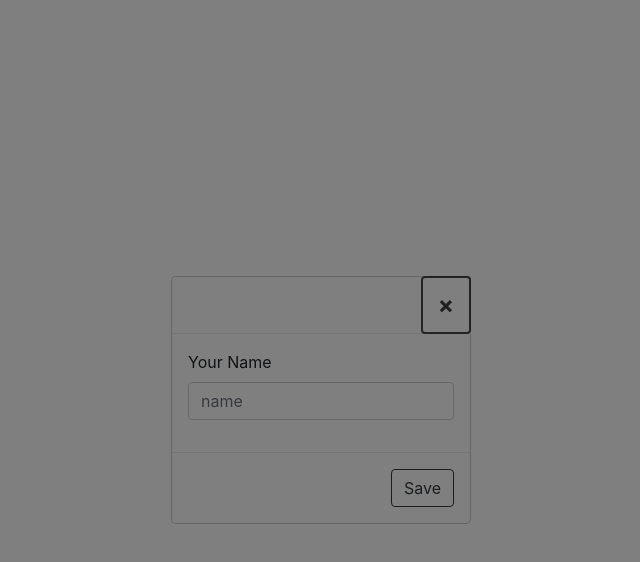
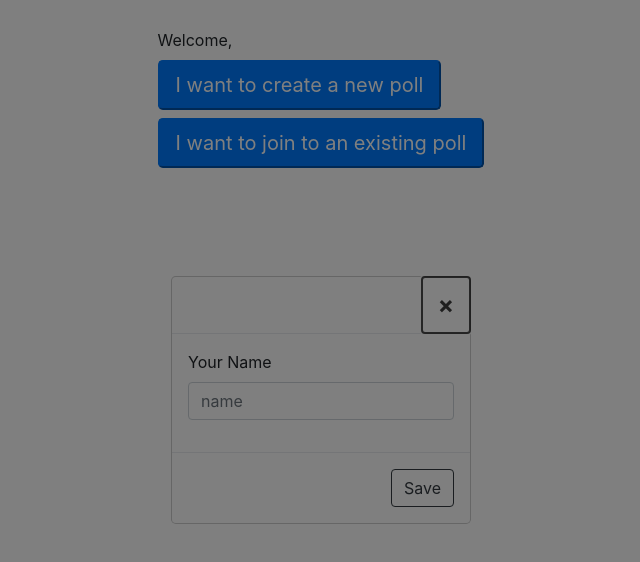
Before and after one commit to Poll-e/Poll-e, an Angular app in the folder frontend/main-component/: page / in a window 1280 px wide. Shown: the top 562 px of the page, without its empty margins (319-959 px from the left). Built offline with nearby package versions, Linux system fonts and the light colour scheme.

Commit message:
feat(main): new layout

```diff
--- a/frontend/main-component/src/app/app.component.html
+++ b/frontend/main-component/src/app/app.component.html
@@ -7,14 +7,23 @@
     align-items: center;
     flex-direction: column;
   }
+
 </style>
-<!-- Toolbar
+
+<div class="container">
 <div class="hello">
-  <span>Welcome {{this.name}}</span>
-  <div>
-    <input class="input form-control m-2" placeholder="title" />
-    <button class="btn btn-primary m-2">Let's go!</button>
+  <div class="card-body">
+
+      <p class="m-2">Welcome, {{this.name}}</p>
+      <div>
+        <div class="m-2">
+          <button class="btn-lg btn-primary">I want to create a new poll</button>
+        </div>
+        <div class="m-2">
+          <button class="btn-lg btn-primary">I want to join to an existing poll</button>
+        </div>
+      </div>
+    </div>
   </div>
 </div>
--->
 <router-outlet></router-outlet>
```
